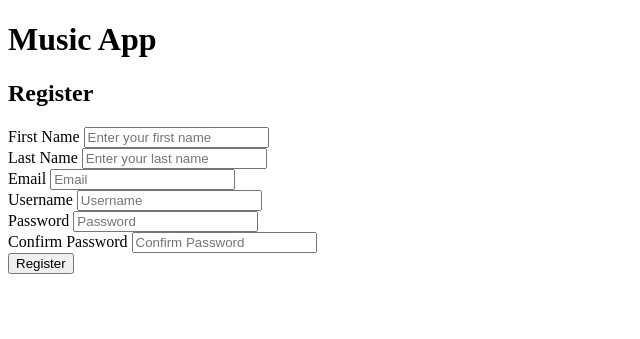
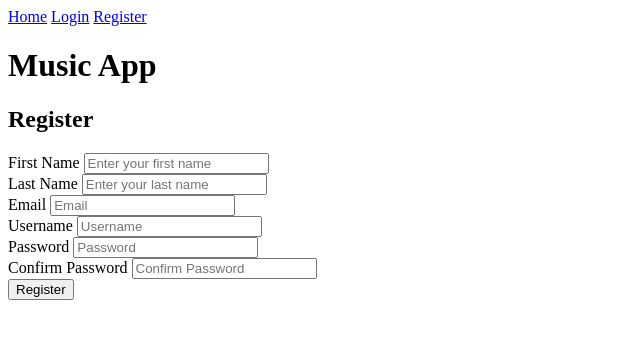
Before and after one commit to EvanReinstein/meenstream, a Django app: template templates/accounts/register.html in a window 1280 px wide. Shown: the top 339 px of the page, without its empty margins (0-640 px from the left). Run offline with Django 3.2, Linux system fonts and the light colour scheme; the template is opened without the code that fills it, so the values that code supplies are empty.

Commit message:
adds rough nav

```diff
--- a/templates/base.html
+++ b/templates/base.html
@@ -7,6 +7,18 @@
   <title>MEENStream</title>
 </head>
 <body>
+  <nav>
+    <div>
+      <a href="{% url 'home' %}">Home</a>
+      {% if user.is_authenticated %}
+        <a href="{% url 'playlist_index' %}">Profile</a>
+        <a href="{% url 'logout' %}">Logout</a>
+      {% else %}
+        <a href="{% url 'login' %}">Login</a>
+        <a href="{% url 'register' %}">Register</a>
+      {% endif %}
+    </div>
+  </nav>
 
   <h1>Music App</h1>
   {% block content %}
```
